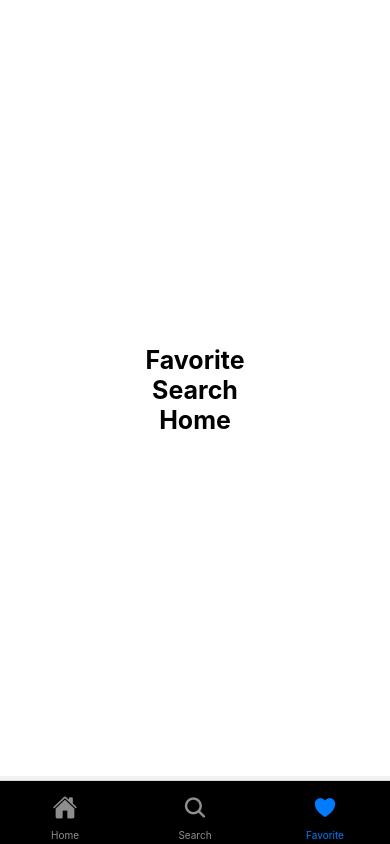
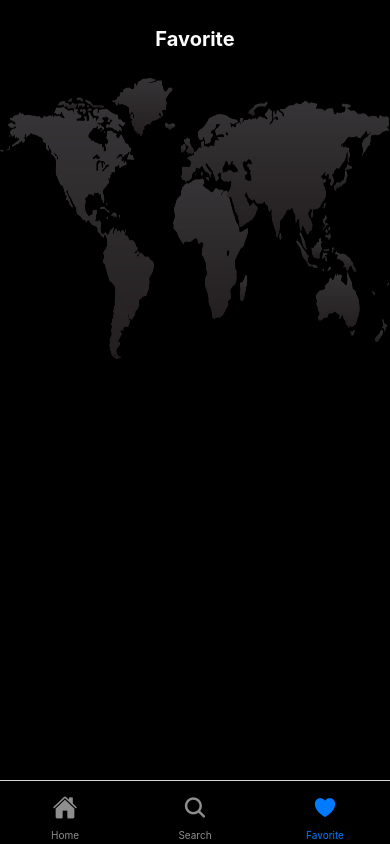
Before and after one commit to fadhildwia/weather, a React Native app: screen /Favorite in a window 390 px wide. Built offline with nearby package versions, Linux system fonts and the light colour scheme.

Commit message:
wip localstorage

```diff
--- a/package.json
+++ b/package.json
@@ -11,6 +11,7 @@
     "test": "jest"
   },
   "dependencies": {
+    "@react-native-async-storage/async-storage": "^1.24.0",
     "@react-native-community/async-storage": "^1.12.1",
     "@react-navigation/bottom-tabs": "^6.6.0",
     "@react-navigation/elements": "^1.3.30",
--- a/src/screen/FavoriteScreen/index.tsx
+++ b/src/screen/FavoriteScreen/index.tsx
@@ -1,21 +1,44 @@
+/* eslint-disable react-native/no-inline-styles */
 import React from 'react';
-import { TouchableOpacity } from 'react-native';
+import { ActivityIndicator, ImageBackground } from 'react-native';
 
-import { FavoriteProps } from '../../types/routes';
-import { Container, Text } from './styles';
+import {
+  ActivityContainer,
+  Container,
+  Header,
+  ImageView,
+  Image,
+  Main,
+  Temperature,
+  TemperatureText,
+  Text,
+  Content,
+  Footer,
+} from './styles';
+import weatherImage from '../../utils/weatherImages';
+import { capitalize } from '../../utils/capitalize';
+import WorldMap from '../../assets/WorldMap/WorldMap.png';
 
-function Favorite({ navigation }: FavoriteProps) {
+const Favorite = () => {
   return (
     <Container>
-      <Text>Favorite</Text>
-      <TouchableOpacity onPress={() => navigation.navigate('Search')}>
-        <Text>Search</Text>
-      </TouchableOpacity>
-      <TouchableOpacity onPress={() => navigation.navigate('Home')}>
-        <Text>Home</Text>
-      </TouchableOpacity>
+      <Header>
+        <Text style={{ color: '#ffffff' }}>Favorite</Text>
+      </Header>
+      <Main>
+        <ImageBackground
+          resizeMode="stretch"
+          source={WorldMap}
+          style={{
+            width: '100%',
+            height: '40%',
+            flex: 1,
+            alignItems: 'center',
+          }}>
+        </ImageBackground>
+      </Main>
     </Container>
   );
-}
+};
 
 export default Favorite;
--- a/src/screen/FavoriteScreen/styles.ts
+++ b/src/screen/FavoriteScreen/styles.ts
@@ -1,15 +1,75 @@
 import styled from 'styled-components/native';
 
-export const Container = styled.View`
-  background: #fff;
+export const Container = styled.SafeAreaView`
+  background: #000000;
   display: flex;
   flex: 1;
-  justify-content: center;
   align-items: center;
 `;
+export const Header = styled.View`
+  flex-direction: row;
+  justify-content: space-around;
+  align-items: center;
+  height: 10%;
+  width: 100%;
+`;
+
+export const Main = styled.View`
+  justify-content: space-between;
+  align-items: center;
+  flex-direction: column;
+  flex: 1;
+  width: 100%;
+`;
+
 export const Text = styled.Text`
-  color: #000;
-  font-size: 25px;
+  color: #feef0a;
+  font-size: 20px;
   text-align: center;
   font-weight: bold;
 `;
+
+export const Content = styled.View`
+  justify-content: center;
+  align-items: center;
+  flex: 1;
+  width: 100%;
+`;
+
+export const Temperature = styled.View`
+  flex: 1;
+  width: 100%;
+  align-items: center;
+  justify-content: center;
+`;
+
+export const TemperatureText = styled.Text`
+  color: #feef0a;
+  font-size: 75px;
+  text-align: center;
+  font-weight: bold;
+`;
+
+export const ActivityContainer = styled.View`
+  justify-content: center;
+  align-items: center;
+  flex: 1;
+`;
+
+export const ImageView = styled.View`
+  width: 100%;
+  align-items: center;
+`;
+
+export const Image = styled.Image`
+  width: 250px;
+  height: 250px;
+`;
+
+export const Footer = styled.View`
+  flex-direction: row;
+  justify-content: space-around;
+  height: 30%;
+  width: 100%;
+  align-items: center;
+`;
--- a/src/screen/SearchScreen/index.tsx
+++ b/src/screen/SearchScreen/index.tsx
@@ -1,6 +1,10 @@
 /* eslint-disable react-native/no-inline-styles */
-import React from 'react';
-import { ActivityIndicator, ImageBackground } from 'react-native';
+import React, { useEffect, useState } from 'react';
+import {
+  ActivityIndicator,
+  ImageBackground,
+  TouchableOpacity,
+} from 'react-native';
 
 import {
   ActivityContainer,
@@ -22,12 +26,15 @@ import { useFormik } from 'formik';
 import Input from '../../compnents/Input';
 import useWeatherDataByCity from '../../hooks/useWeatherByCity';
 import WorldMap from '../../assets/WorldMap/WorldMap.png';
+import Icon from 'react-native-vector-icons/Ionicons';
+import { _retrieveLocalStorageItem } from '../../utils/localStorage';
 
 const ValidationSchema = Yup.object({
   search: Yup.string().required('City name is required'),
 });
 
 const Search = () => {
+  const [favorite, setFavorite] = useState<any>();
   const {
     mutate: searchCity,
     data: weatherData,
@@ -44,6 +51,17 @@ const Search = () => {
       searchCity({ city: values.search });
     },
   });
+
+  useEffect(() => {
+    const retrieveLocalStorage = async () => {
+      const favoriteLocalStorage = await _retrieveLocalStorageItem('Favorite');
+      if (favoriteLocalStorage) {
+        console.log('favorite', favoriteLocalStorage);
+        setFavorite(favoriteLocalStorage);
+      }
+    };
+    retrieveLocalStorage();
+  }, []);
 
   return (
     <Container>
@@ -92,6 +110,12 @@ const Search = () => {
                         º
                       </TemperatureText>
                     </TemperatureText>
+                    <TouchableOpacity onPress={() => {}}>
+                      <Icon name="add-circle" size={55} color="#FEEF0A" />
+                    </TouchableOpacity>
+                    <TouchableOpacity onPress={() => {}}>
+                      <Icon name="close-circle" size={55} color="#f52a2a" />
+                    </TouchableOpacity>
                   </Temperature>
                   <Footer>
                     {weatherData?.main && (
--- /dev/null
+++ b/src/utils/localStorage.ts
@@ -0,0 +1,41 @@
+import AsyncStorage from '@react-native-async-storage/async-storage';
+
+type StoredItemKey = 'Favorite';
+
+export const _storeLocalStorageItem = async ({
+  storageKey,
+  storageValue,
+}: {
+  storageKey: StoredItemKey;
+  storageValue: string;
+}) => {
+  try {
+    await AsyncStorage.setItem(storageKey, storageValue);
+    return;
+  } catch (error) {
+    return error;
+  }
+};
+
+export const _retrieveLocalStorageItem = async (
+  storageKey: StoredItemKey,
+): Promise<string> => {
+  try {
+    const value = await AsyncStorage.getItem(storageKey);
+    if (value !== null) {
+      return value;
+    }
+  } catch (err) {
+    return '';
+  }
+  return '';
+};
+
+export const _removeLocalStorageItem = async (storageKey: StoredItemKey) => {
+  try {
+    await AsyncStorage.removeItem(storageKey);
+    return true;
+  } catch (exception) {
+    return false;
+  }
+};
```
Also changed, not shown: 1 other file (tests, documents, lock files or other folders).
